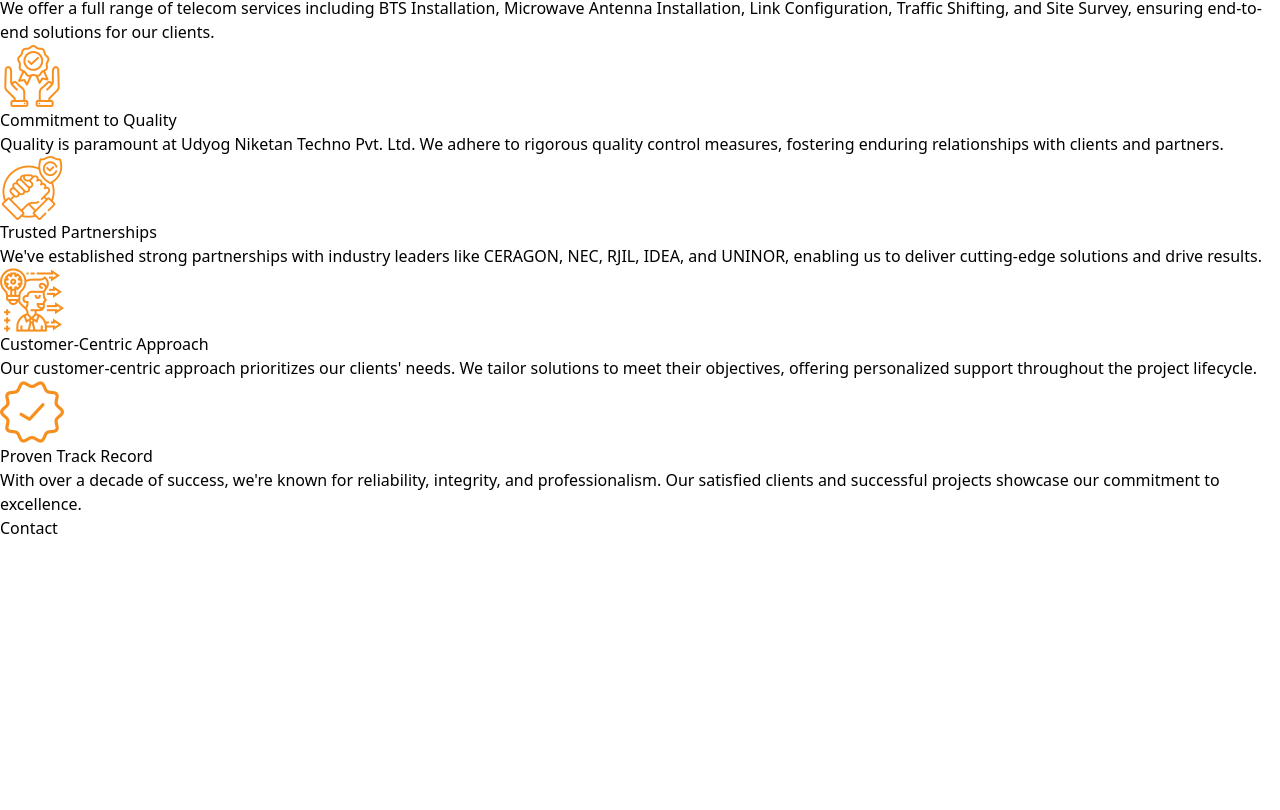
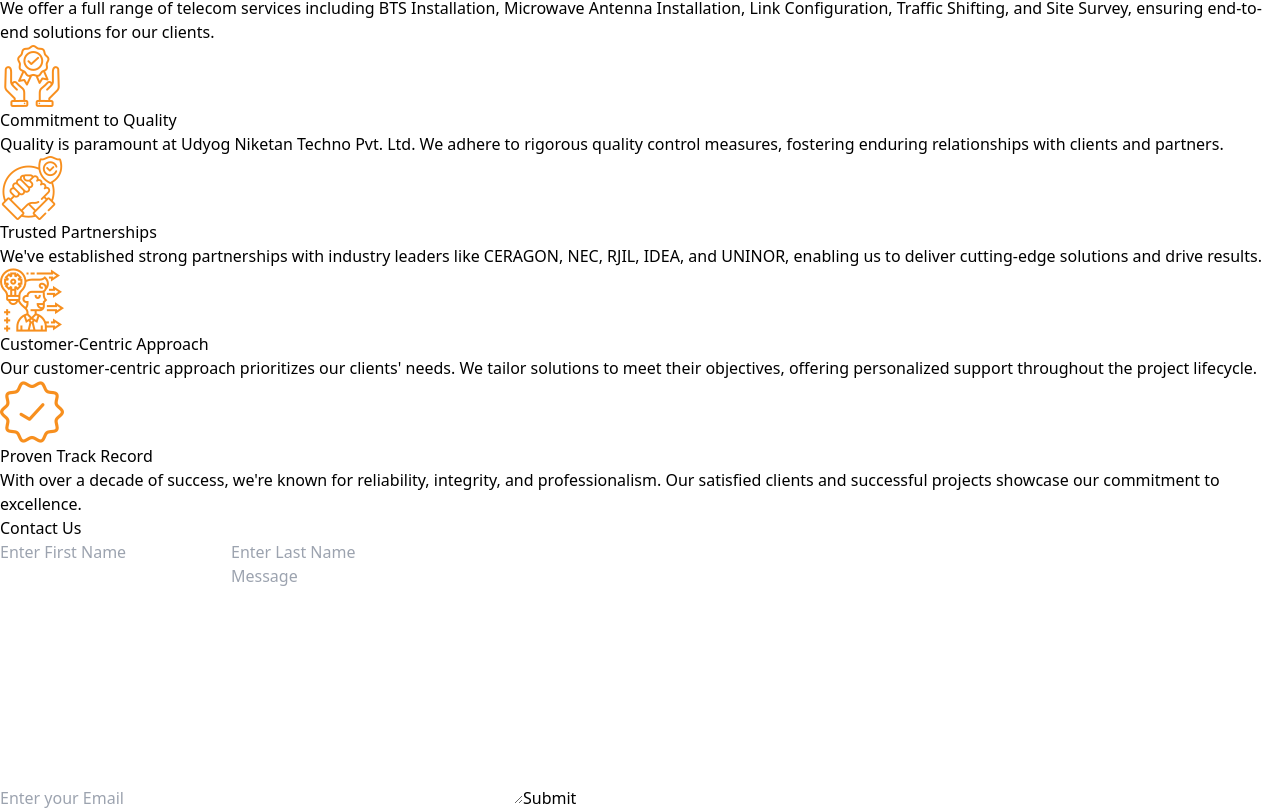
Before and after one commit to Vikash2048/udyog-niketan, a React (Vite) app: page / in a window 1280 px wide. Shown: the part 2368-3178 px from the top of the page. Before the commit the page ends 2908 px from the top, so only its background shows below. Built offline with nearby package versions, Linux system fonts and the light colour scheme.

Commit message:
contact form

```diff
--- a/src/pages/Contact.jsx
+++ b/src/pages/Contact.jsx
@@ -1,9 +1,88 @@
-import React from 'react'
+import { useState } from "react";
 
 const Contact = () => {
+  const [data, setData] = useState({
+    firstName: "",
+    lastName: "",
+    email: "",
+    message: "",
+  });
+  const submitHandler = (e) => {
+    e.preventDefault();
+    console.log(data);
+    setData({
+      firstName: "",
+      lastName: "",
+      email: "",
+      message: "",
+    });
+  };
+
+  const dataInput = (e) => {
+    const { name, value } = e.target;
+    setData((prevData) => ({
+      ...prevData,
+      [name]: value,
+    }));
+    const email = "vikasrajpoot974@gmail.com";
+    const subject = "subject";
+    const body = JSON.stringify(data);
+    window.location.href = `mailto:${email}?subject=${encodeURIComponent(subject)}&body=${encodeURIComponent(body)}`;
+  };
   return (
-    <div id='Contact'>Contact</div>
-  )
-}
+    <div id="Contact" className="mt-10  ">
+      <form
+        onSubmit={submitHandler}
+        className="flex flex-col justify-center items-center bg-slate-100 p-8 rounded-lg"
+      >
+        <h2 className="text-[#FF6B18] font-medium text-lg pb-16 ">
+          Contact Us
+        </h2>
+        <div className="flex justify-start w-full mb-4   ">
+          <input
+            type="text"
+            placeholder="Enter First Name"
+            className="border  p-2 w-1/2"
+            value={data.firstName}
+            name="firstName"
+            onChange={dataInput}
+          />
+          <input
+            type="text"
+            placeholder="Enter Last Name"
+            className="border  p-2 w-1/2 "
+            name="lastName"
+            value={data.lastName}
+            onChange={dataInput}
+          />
+        </div>
+        <input
+          type="email"
+          placeholder="Enter your Email"
+          required
+          value={data.email}
+          name="email"
+          onChange={dataInput}
+          className="border  p-2 w-full"
+        />
+        <textarea
+          name="message"
+          cols="30"
+          rows="10"
+          value={data.message}
+          onChange={dataInput}
+          placeholder="Message"
+          className=" p-2 w-full mt-4"
+        ></textarea>
+        <button
+          type="submit"
+          className="bg-red-600 text-white px-4 py-2 mt-4 rounded hover:bg-red-700"
+        >
+          Submit
+        </button>
+      </form>
+    </div>
+  );
+};
 
-export default Contact
+export default Contact;
```
